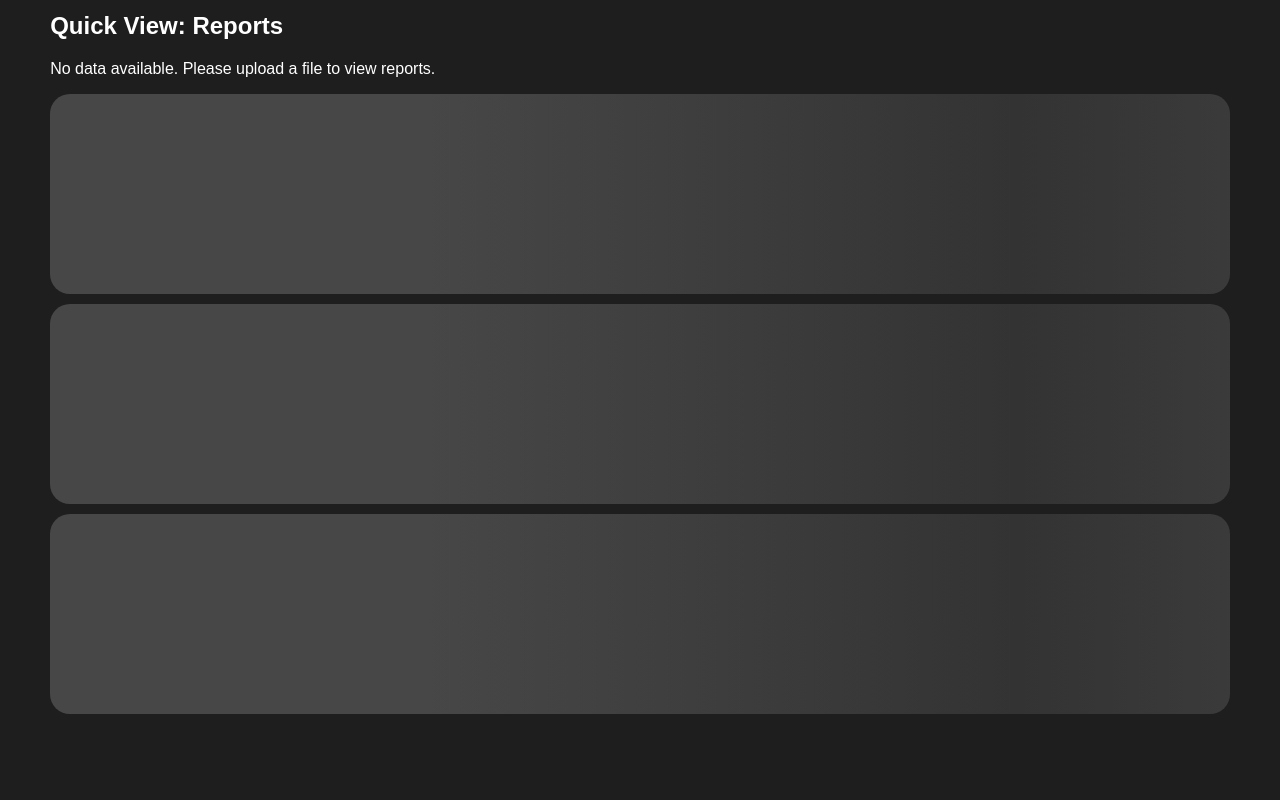
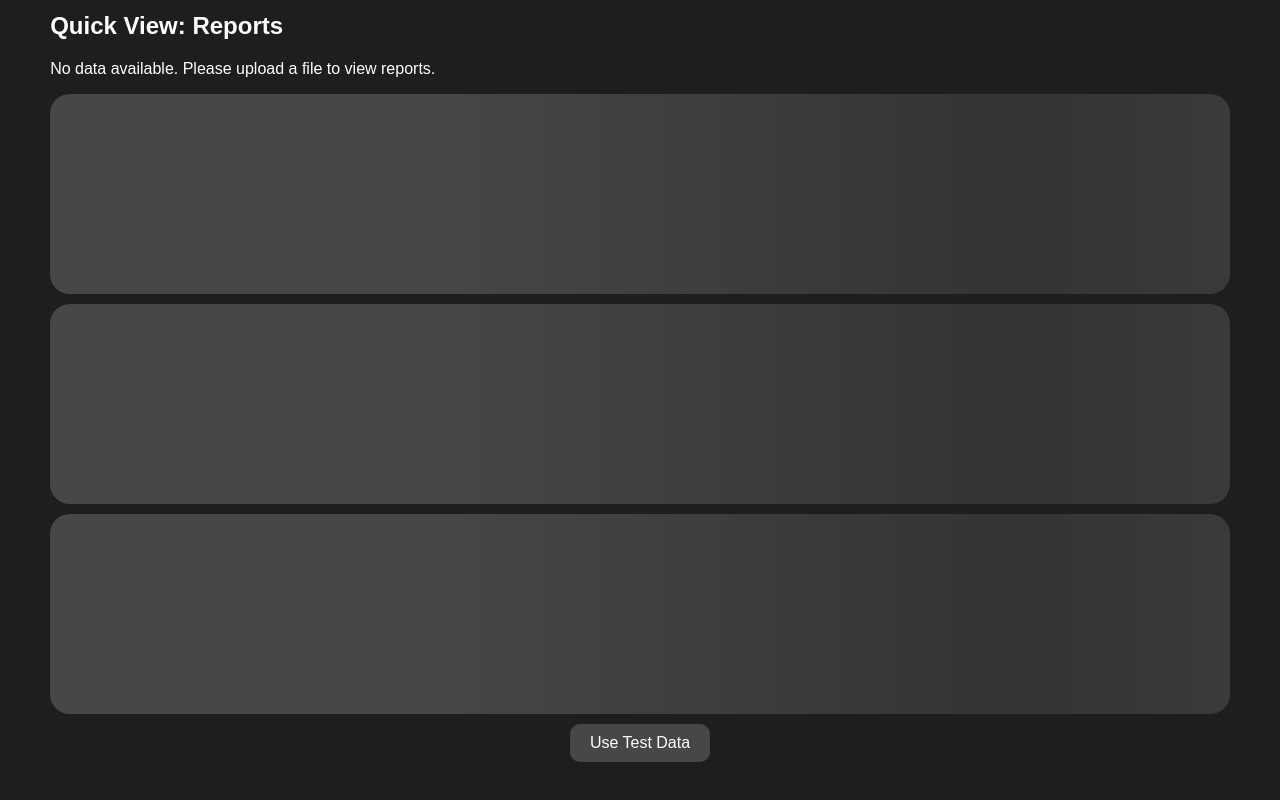
Before and after one commit to w1k5/spearmint, a React (Create React App) app: page / in a window 1280 px wide. Shown: the part 398-1198 px from the top of the page. Before the commit the page ends 1162 px from the top, so only its background shows below. Built offline with nearby package versions, Linux system fonts and the light colour scheme.

Commit message:
add test data

```diff
--- a/src/components/fileupload/fileupload.css
+++ b/src/components/fileupload/fileupload.css
@@ -25,17 +25,3 @@
 .upload-status p {
     margin: 0 0 10px;
 }
-
-button {
-    display: block;
-    margin: 10px auto;
-    padding: 10px 20px;
-    font-size: 16px;
-    cursor: pointer;
-    border: none;
-    border-radius: 5px;
-}
-
-button:hover {
-    background-color: #474747;
-}
--- a/src/index.css
+++ b/src/index.css
@@ -21,3 +21,20 @@ h1, h2, h3 {
     font-family: 'Arial', sans-serif;
     font-weight: bold;
 }
+
+button {
+    display: block;
+    margin: 10px auto;
+    background-color: #474747; /* Green */
+    border: none;
+    color: white;
+    padding: 10px 20px;
+    font-size: 16px;
+    cursor: pointer;
+    border-radius: 10px;
+}
+
+button:hover {
+    background-color: white;
+    color: #474747;
+}
--- a/src/pages/Home.js
+++ b/src/pages/Home.js
@@ -1,4 +1,3 @@
-// Home.js
 import React, { useState } from 'react';
 import DashboardSkeleton from '../components/skeleton/DashboardSkeleton';
 import Dashboard from '../components/Dashboard';
@@ -8,10 +7,24 @@ const Home = () => {
     const [data, setData] = useState(null);
     const [loading, setLoading] = useState(false);
 
+    const testData = [
+        { Date: '2024-01-01', Amount: 50, Category: 'Groceries', Description: 'Supermarket' },
+        { Date: '2024-01-02', Amount: -30, Category: 'Transportation', Description: 'Bus fare' },
+        { Date: '2024-01-03', Amount: -100, Category: 'Entertainment', Description: 'Concert tickets' },
+        { Date: '2024-01-04', Amount: 2000, Category: 'Salary', Description: 'Monthly salary' },
+        { Date: '2024-01-05', Amount: -150, Category: 'Rent', Description: 'Monthly rent' },
+        { Date: '2024-01-06', Amount: -20, Category: 'Utilities', Description: 'Electricity bill' },
+        { Date: '2024-01-07', Amount: -10, Category: 'Food', Description: 'Fast food' },
+        { Date: '2024-01-08', Amount: 100, Category: 'Gift', Description: 'Gift from friend' },
+        { Date: '2024-01-09', Amount: -50, Category: 'Shopping', Description: 'Clothing' },
+        { Date: '2024-01-10', Amount: -5, Category: 'Transportation', Description: 'Taxi' },
+    ];
+
     const handleFileUploaded = (fileData) => {
         setLoading(true);
-        if (fileData.length === 0) {
-            console.warn("Empty file uploaded.");
+
+        if (!fileData || fileData.length === 0) {
+            console.warn("Empty file uploaded or invalid data.");
             setData(null);
             setLoading(false);
             return;
@@ -31,17 +44,21 @@ const Home = () => {
 
             <div>
                 <h2>Quick View: Reports</h2>
-                {loading || null ? (
+                {loading ? (
                     <DashboardSkeleton />
                 ) : data ? (
                     <Dashboard data={data} />
                 ) : (
                     <>
-                    <p>No data available. Please upload a file to view reports.</p>
+                        <p>No data available. Please upload a file to view reports.</p>
                         <DashboardSkeleton />
                     </>
-                    )}
+                )}
             </div>
+
+            <button onClick={() => handleFileUploaded(testData)}>
+                Use Test Data
+            </button>
         </div>
     );
 };
```
